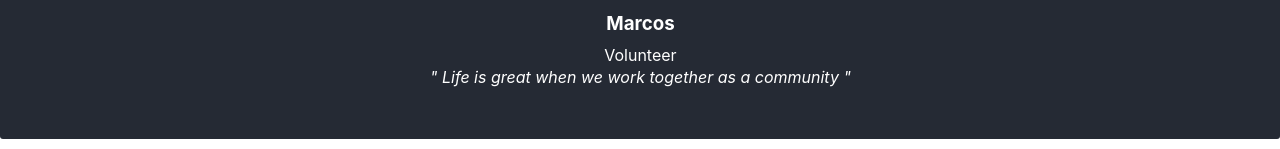
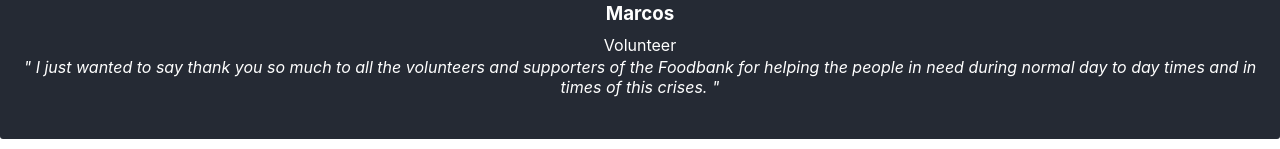
Before and after one commit to SchoolOfCode/final-project_front-end-jazzy-code-superheros, a React (Create React App) app: page / in a window 1280 px wide. Shown: the part 905-1054 px from the top of the page. Built offline with nearby package versions, Linux system fonts and the light colour scheme; no server answers.

Commit message:
updated the data served to the carosel to use real quotes

```diff
--- a/src/Components/Carousel/CarouselData.js
+++ b/src/Components/Carousel/CarouselData.js
@@ -1,18 +1,26 @@
 export const CarouselData = [
-    {
-        name: "Marcos",
-        job: "Volunteer",
-        testimony: "Life is great when we work together as a community",
-        urlImg:"https://wp.en.aleteia.org/wp-content/uploads/sites/2/2018/09/web3-happy-people-outside-smile-sun-nature-eduardo-dutra-620857-unsplash.jpg?w=620&h=348&crop=1"
-    },{
-        name: "Josh",
-        job: "Ceo of the NGO",
-        testimony: "Life is great when we work together as a community",
-         urlImg:"https://www.allprodad.com/wp-content/uploads/2021/03/05-12-21-happy-people.jpg"
-    },  {
-        name: "Maria",
-        job: "CTO",
-        testimony: "Life is great when we work together as a community",
-        urlImg:"https://media.istockphoto.com/photos/happy-africanamerican-woman-making-heart-with-hands-picture-id1306355552?b=1&k=20&m=1306355552&s=170667a&w=0&h=LCJQQwyCURqT-Ja8vQF4G81lDUifcHv9Yxv6o_E_rkQ="
-    }
- ]
+  {
+    name: "Marcos",
+    job: "Volunteer",
+    testimony:
+      "I just wanted to say thank you so much to all the volunteers and supporters of the Foodbank for helping the people in need during normal day to day times and in times of this crises.",
+    urlImg:
+      "https://wp.en.aleteia.org/wp-content/uploads/sites/2/2018/09/web3-happy-people-outside-smile-sun-nature-eduardo-dutra-620857-unsplash.jpg?w=620&h=348&crop=1",
+  },
+  {
+    name: "Josh",
+    job: "Supporter",
+    testimony:
+      "We are on the search for new volunteers to join our team, check out the ways you can get involved",
+    urlImg:
+      "https://www.allprodad.com/wp-content/uploads/2021/03/05-12-21-happy-people.jpg",
+  },
+  {
+    name: "Maria",
+    job: "Local Resident",
+    testimony:
+      "We need to bring people together to think about whether this is the life we want – and how we can change it. It’s the community that can influence change.",
+    urlImg:
+      "https://media.istockphoto.com/photos/happy-africanamerican-woman-making-heart-with-hands-picture-id1306355552?b=1&k=20&m=1306355552&s=170667a&w=0&h=LCJQQwyCURqT-Ja8vQF4G81lDUifcHv9Yxv6o_E_rkQ=",
+  },
+];
```
